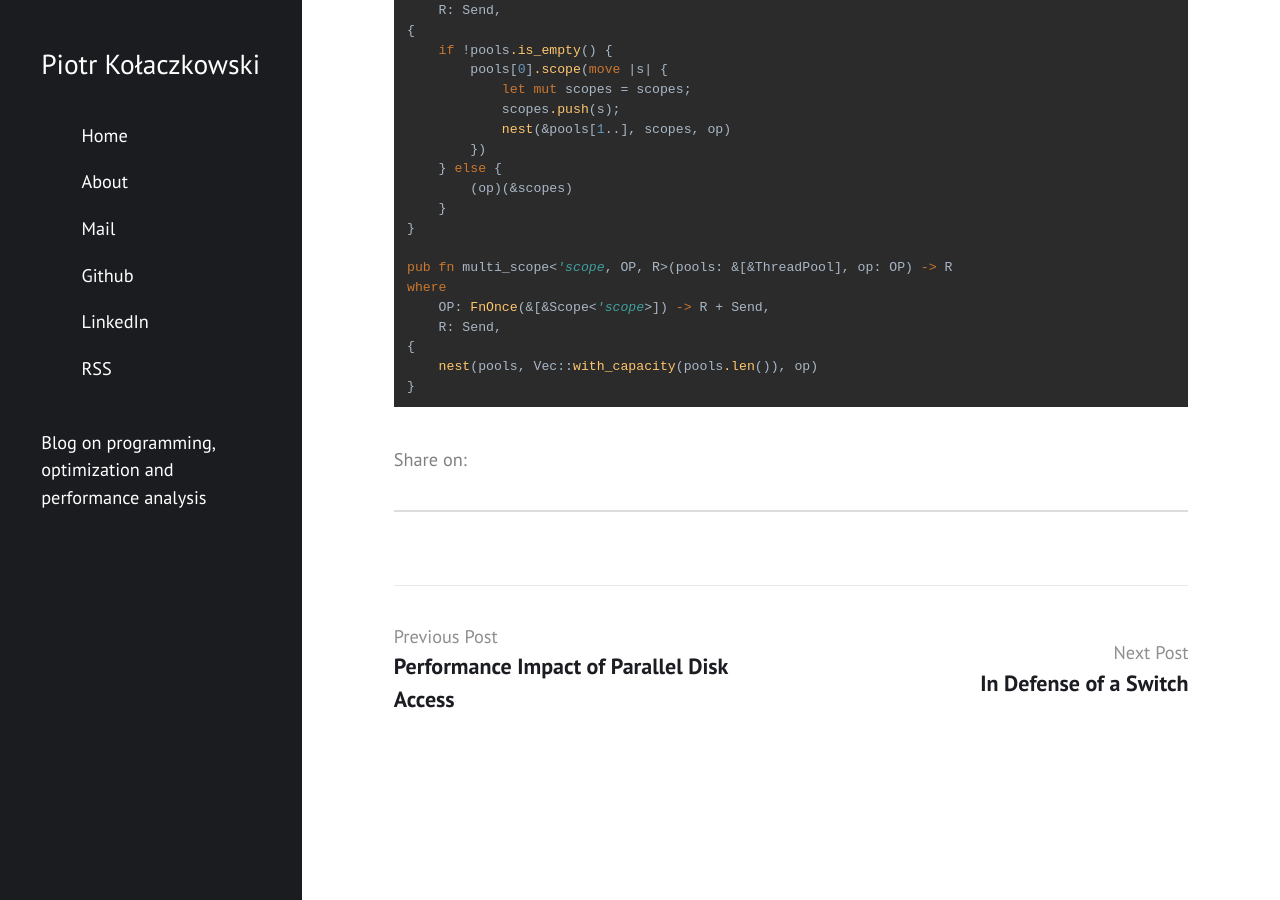
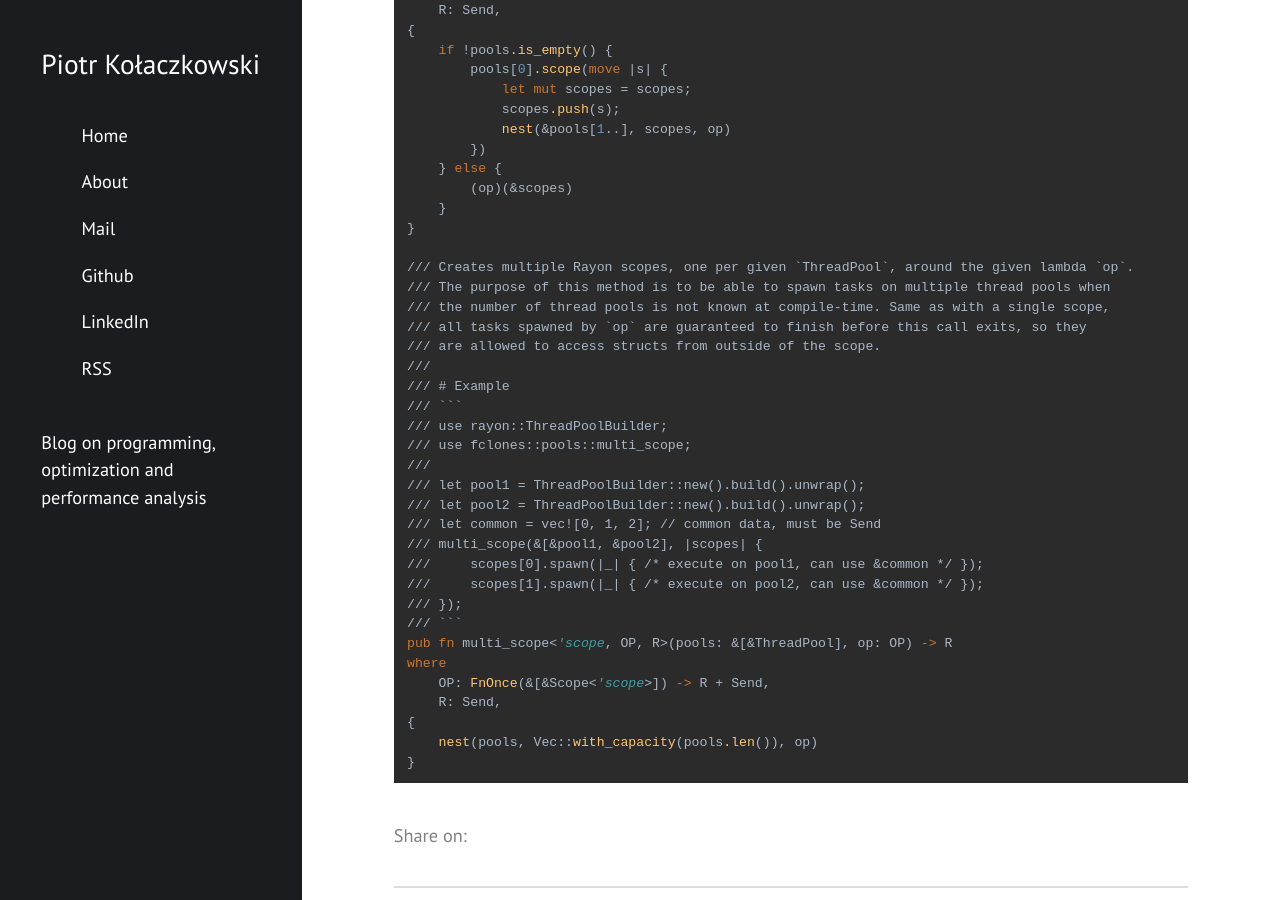
Before and after one commit to pkolaczk/pkolaczk.github.io, a Jekyll site: the page built from _posts/2020-08-26-multiple-threadpools-rust.md, in a window 1280 px wide and 900 px high, scrolled down 12184 px. Built offline with Jekyll 4.4.1, drawn with Linux system fonts in a browser that asks for light colours; nearby versions of some CDN libraries; library files that are not in the unit come from our copies; comment, search, counter and statistics services are not loaded.

Commit message:
More Rust doc in the code snippet

````diff
--- a/_posts/2020-08-26-multiple-threadpools-rust.md
+++ b/_posts/2020-08-26-multiple-threadpools-rust.md
@@ -567,6 +567,25 @@ where
     }
 }
 
+/// Creates multiple Rayon scopes, one per given `ThreadPool`, around the given lambda `op`.
+/// The purpose of this method is to be able to spawn tasks on multiple thread pools when
+/// the number of thread pools is not known at compile-time. Same as with a single scope,
+/// all tasks spawned by `op` are guaranteed to finish before this call exits, so they
+/// are allowed to access structs from outside of the scope.
+///
+/// # Example
+/// ```
+/// use rayon::ThreadPoolBuilder;
+/// use fclones::pools::multi_scope;
+///
+/// let pool1 = ThreadPoolBuilder::new().build().unwrap();
+/// let pool2 = ThreadPoolBuilder::new().build().unwrap();
+/// let common = vec![0, 1, 2]; // common data, must be Send
+/// multi_scope(&[&pool1, &pool2], |scopes| {
+///     scopes[0].spawn(|_| { /* execute on pool1, can use &common */ });
+///     scopes[1].spawn(|_| { /* execute on pool2, can use &common */ });
+/// });
+/// ```
 pub fn multi_scope<'scope, OP, R>(pools: &[&ThreadPool], op: OP) -> R
 where
     OP: FnOnce(&[&Scope<'scope>]) -> R + Send,
````
